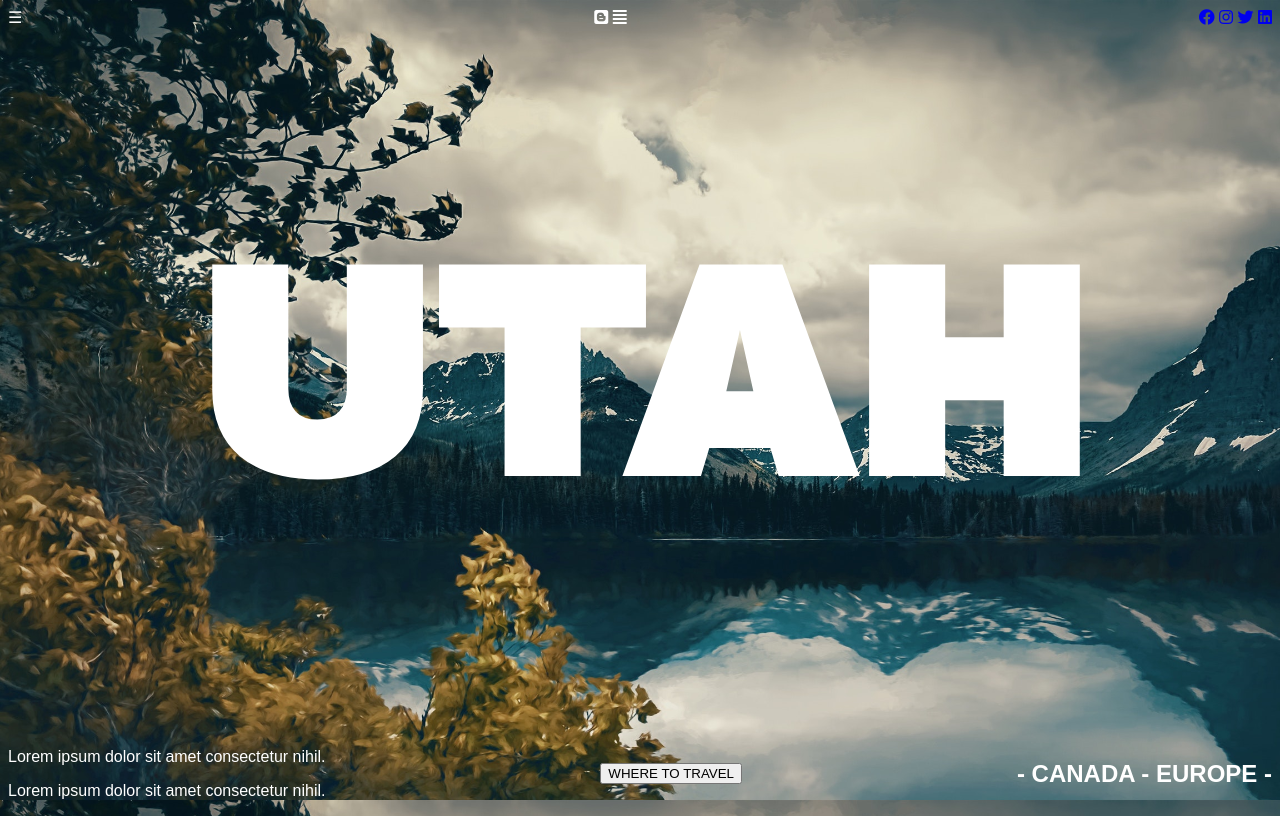
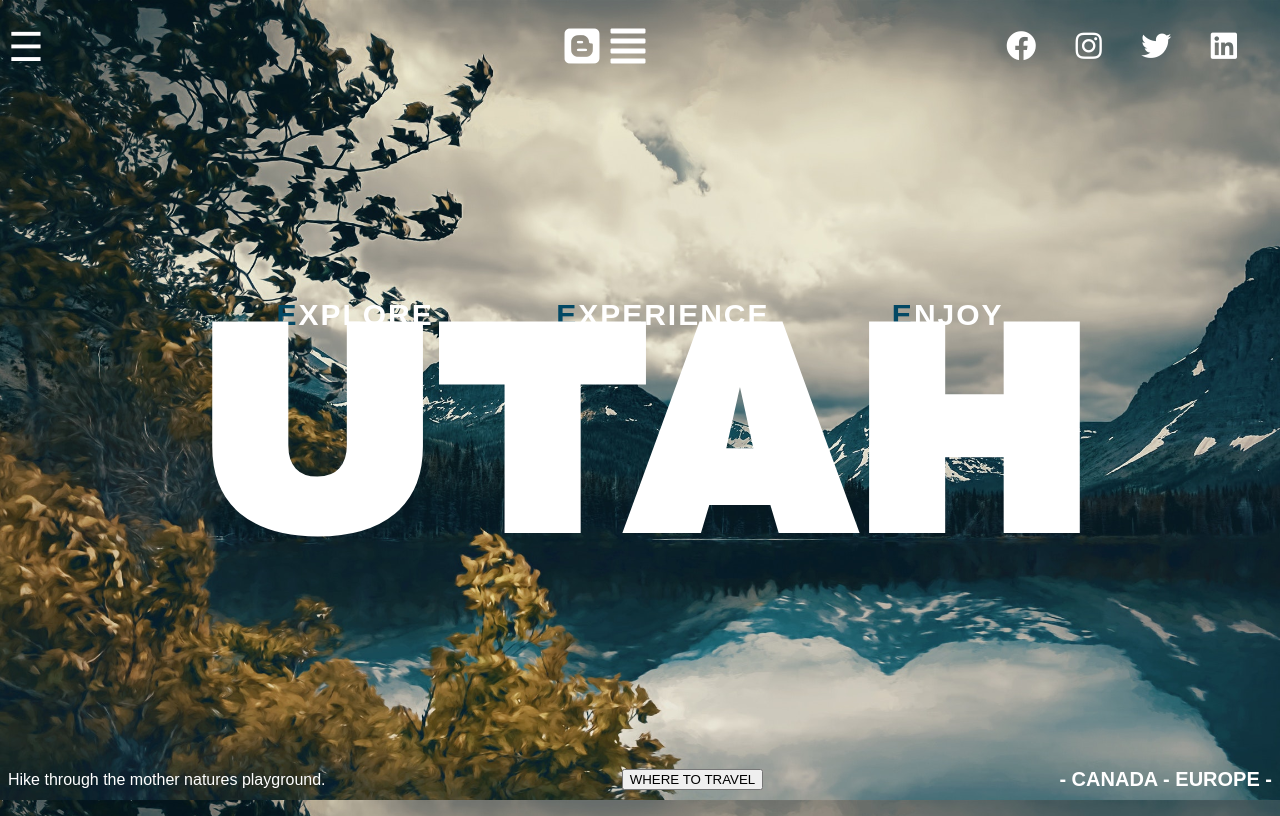
Before and after one commit to jamiev03/Canada-Landing-Page, a plain HTML site: page index.html in a window 1280 px wide. Drawn offline with Linux system fonts and the light colour scheme.

Commit message:
font-edit and positioning

```diff
--- a/index.html
+++ b/index.html
@@ -28,12 +28,13 @@
             </div>
         </div>
         <div class="middle-text">
+            <h4><span>E</span>XPLORE <span>E</span>XPERIENCE <span>E</span>NJOY</h4>
             <h1>UTAH</h1>
         </div>
         <div class="bottom-bar">
             <div class="left">
-                <p>Lorem ipsum dolor sit amet consectetur nihil.</p>
-                <p>Lorem ipsum dolor sit amet consectetur nihil.</p>
+                <p>Hike through the mother natures playground.</p>
+
             </div>
             <div class="watch">
                 <button>WHERE TO TRAVEL</button>
@@ -42,6 +43,5 @@
                 <h2>- CANADA - EUROPE -</h2>
             </div>
         </div>
-   </>
 </body>
 </html>
--- a/style.css
+++ b/style.css
@@ -22,6 +22,27 @@ body {
     display: flex;
     justify-content: space-between;
     align-items: center;
+    margin-top: 1rem;
+}
+.links {
+
+}
+label {
+    font-size: 40px;
+
+}
+a {
+    color: white;
+    text-decoration: none;
+    font-size: 30px;
+    margin-right: 35px;
+}
+.logo {
+    font-size: 40px;
+    margin-left: 10rem;
+}
+.social {
+
 }
 .middle-text {
     margin: 0 auto;
@@ -30,6 +51,23 @@ body {
 h1 {
     font-family: 'Archivo Black', sans-serif;
     font-size: 290px;
+    margin-top: 1rem;
+    margin-bottom: 0;
+    line-height: 11rem;
+}
+h2 {
+    font-size: 20px;
+}
+h4 {
+    text-align: center;
+    margin-top: 0;
+    margin-bottom: 0;
+    font-size: 30px;
+    letter-spacing: 2px;
+    word-spacing: 7rem;
+}
+span {
+    color: rgb(2, 72, 100);
 }
 .bottom-bar {
     display: flex;
```
